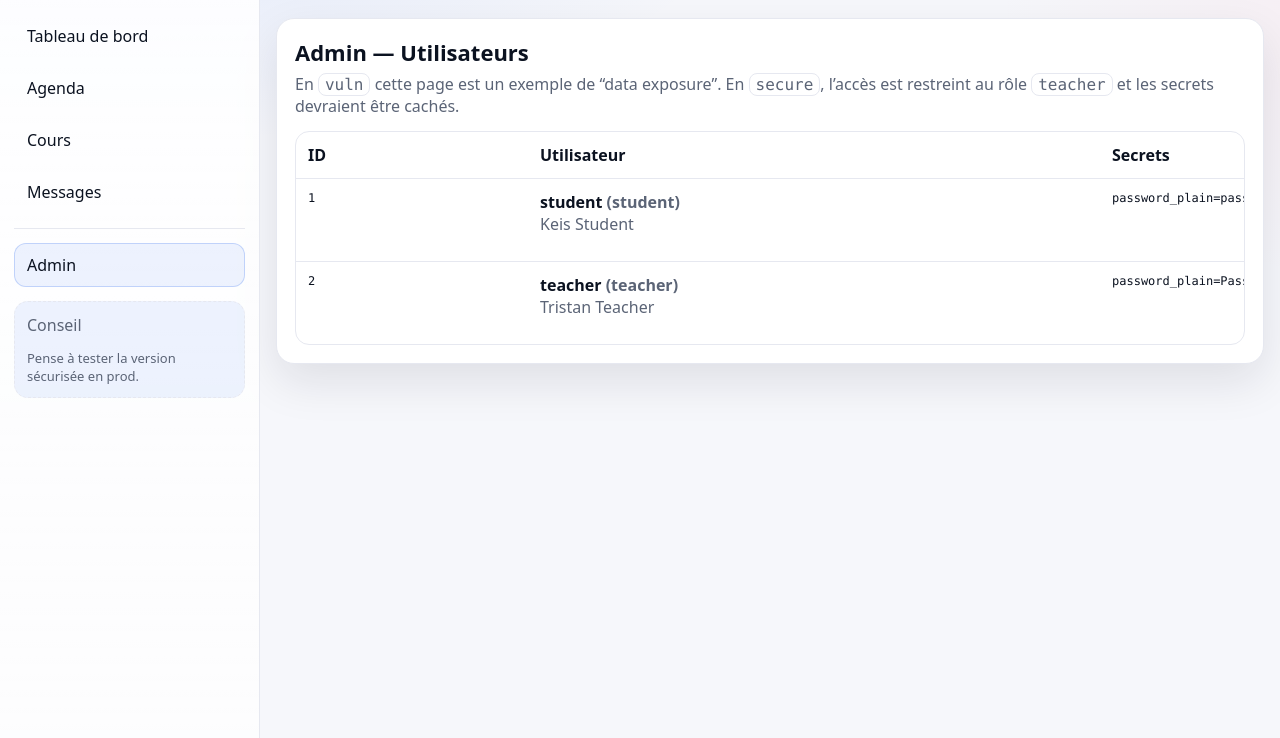
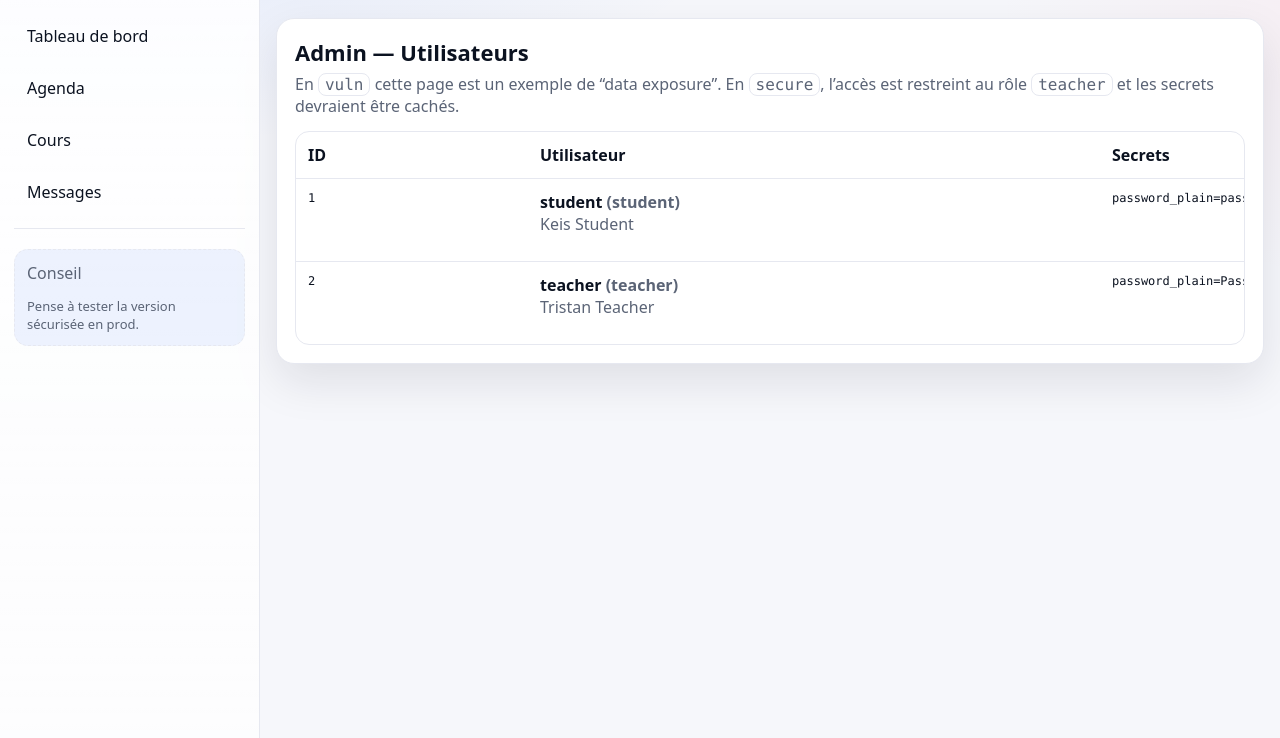
Before and after one commit to Security-Si/CYBER-PROJECT, a Flask app: page /admin/users in a window 1280 px wide. Shown: the part 83-821 px from the top of the page. Run offline with Flask 3, Linux system fonts and the light colour scheme; the visitor is signed in with stand-in values (Sample User, id 1); data comes from the database, SQL or seed files in the repository.

Commit message:
Hide admin from navbar

```diff
--- a/app/templates/base.html
+++ b/app/templates/base.html
@@ -58,7 +58,6 @@
             <a class="nav__item {{ 'nav__item--active' if p.startswith('/courses') else '' }}" href="{{ url_for('main.courses') }}">Cours</a>
             <a class="nav__item {{ 'nav__item--active' if p.startswith('/messages') else '' }}" href="{{ url_for('main.messages') }}">Messages</a>
             <div class="nav__sep"></div>
-            <a class="nav__item {{ 'nav__item--active' if p.startswith('/admin') else '' }}" href="{{ url_for('main.admin_users') }}">Admin</a>
           </nav>
           <div class="sidebar__hint">
             <div class="muted">Conseil</div>
```
